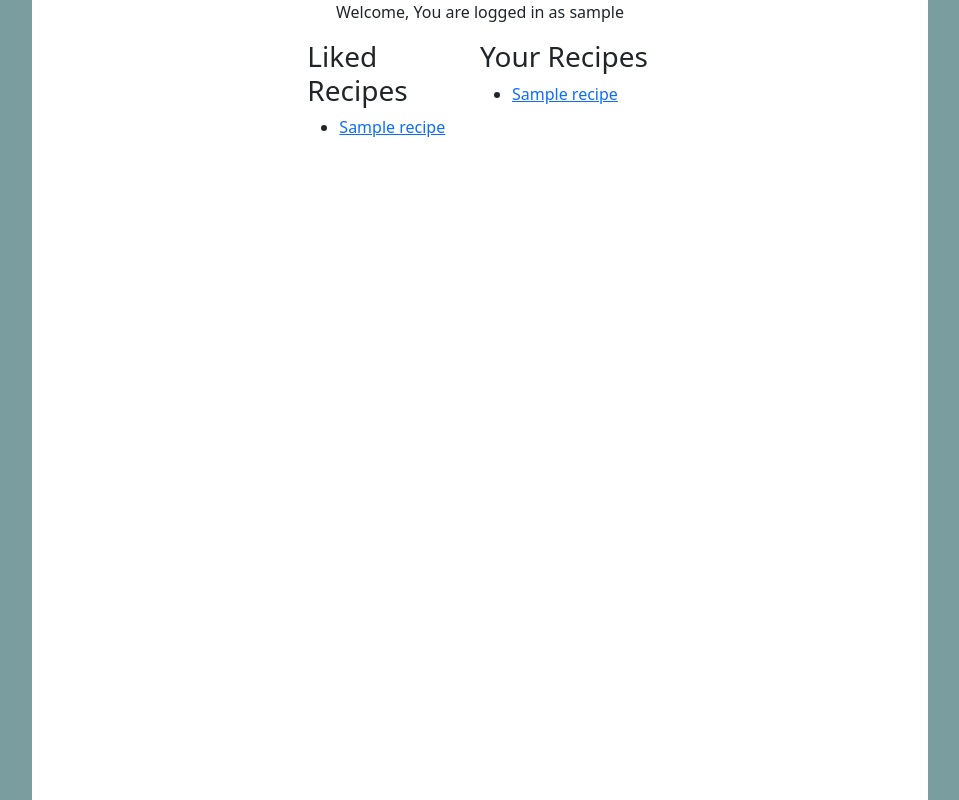
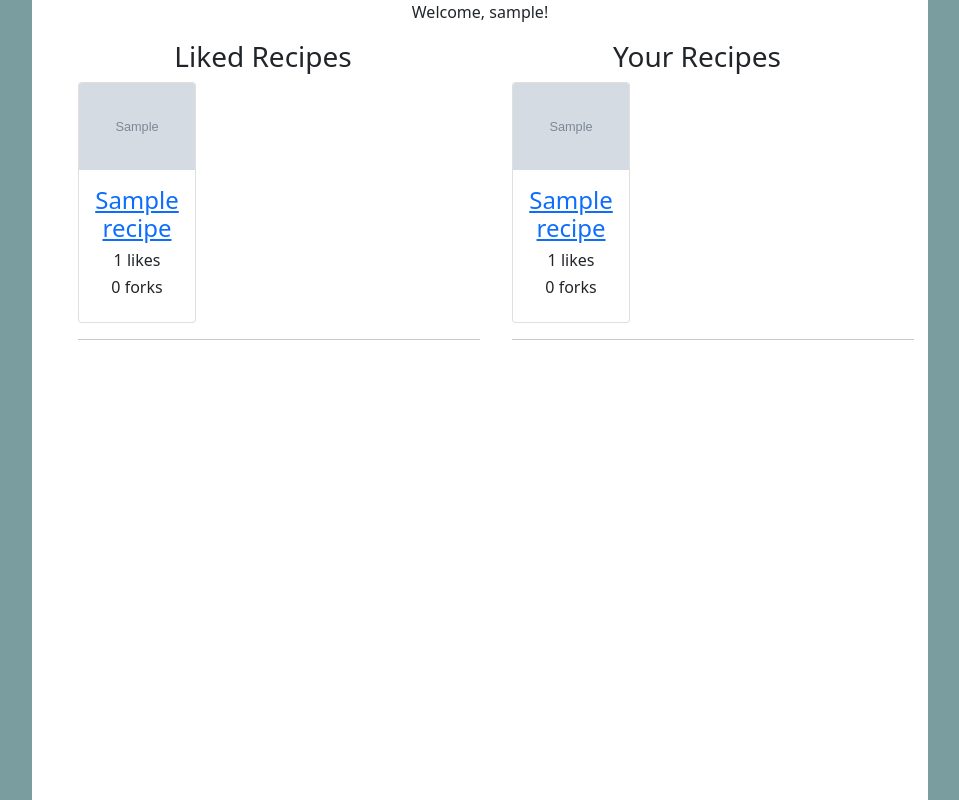
Before and after one commit to uva-cs3240-s22/group-project-A-04, a Django app: page /recipes/profile/ in a window 1280 px wide. Shown: the part 66-866 px from the top of the page, without its empty margins (160-1119 px from the left). Run offline with Django 4.2, Linux system fonts and the light colour scheme; a user stored in the database is signed in; tables that the repository leaves empty hold one stand-in row (values such as "Sample post"); grey boxes marked "Sample" are stand-in pictures; some libraries are stand-ins or nearby versions.

Commit message:
Update profile.html

```diff
--- a/recipes/templates/recipes/profile.html
+++ b/recipes/templates/recipes/profile.html
@@ -3,19 +3,46 @@
 {% load socialaccount %}
 {% if user.is_authenticated %}
 
+<style>
+h1 {text-align: center;}
+p {text-align: center;}
+div {text-align: center;}
+</style>
+
 <div class="d-flex flex-column align-items-center" style = "margin-left:15%; margin-right: 15%; background-color:white; height:100vh">
-  <p>Welcome, You are logged in as {{ user.username }}</p>
+  <p>Welcome, {{ user.username }}!</p>
  <div class="flexbox-container" style="display:flex;">
         <div class="sidebar" style="flex:1;">
+
             <h3>Liked Recipes</h3>
         {% if liked_recipe_list %}
 
     <ul>
         {% for recipe in liked_recipe_list %}
-            <li>
-              <a href="{% url 'recipes:detail' recipe.pk %}"> {{ recipe.recipe_name }} </a>
-
-            </li>
+            {% for image in recipe.recipeimage_set.all %}
+      {% if forloop.parentloop.counter0|divisibleby:3 %} <div class="row text-center"> {%  endif %}
+        <div class="col-md-4 d-flex justify-content-around align-items-center">
+            <div class="card card-custom-border" >
+                <!-- <img src="https://static.vecteezy.com/packs/media/components/global/search-explore-nav/img/vectors/term-bg-1-666de2d941529c25aa511dc18d727160.jpg" alt="">
+                 -->
+                {% if image.image %}
+				<img class="card-img-top" src="{{image.image.url}}" width = "fit" height = "fit" alt="Card image cap">
+				{% endif %}
+                <div class="card-body">
+					<div>
+						<h4><a class="card-title" href="/recipes/{{ recipe.id }}/">
+							{{ recipe.recipe_name }}
+						</a></h4>
+					</div>
+					<div class="card-information d-flex flex-column">
+						<h6>{{recipe.number_of_likes}} likes</h6>
+						<h6>{{recipe.number_of_forks}} forks</h6>
+					</div>
+                </div><!-- card body -->
+            </div><!-- card -->
+        </div><!-- col-md-4 -->
+  {%  if forloop.parentloop.counter|divisibleby:3 or forloop.parentloop.last %}</div><!-- row closing --><hr>{%  endif %}
+  {%  endfor %}
         {% endfor %}
     </ul>
   {% else %}
@@ -29,9 +56,30 @@
 
     <ul>
         {% for recipe in created_recipe_list %}
-            <li>
-              <a href="{% url 'recipes:detail' recipe.pk %}"> {{ recipe.recipe_name }} </a>
-            </li>
+            {% for image in recipe.recipeimage_set.all %}
+      {% if forloop.parentloop.counter0|divisibleby:3 %} <div class="row text-center"> {%  endif %}
+        <div class="col-md-4 d-flex justify-content-around align-items-center">
+            <div class="card card-custom-border" >
+                <!-- <img src="https://static.vecteezy.com/packs/media/components/global/search-explore-nav/img/vectors/term-bg-1-666de2d941529c25aa511dc18d727160.jpg" alt="">
+                 -->
+                {% if image.image %}
+				<img class="card-img-top" src="{{image.image.url}}" width = "fit" height = "fit" alt="Card image cap">
+				{% endif %}
+                <div class="card-body">
+					<div>
+						<h4><a class="card-title" href="/recipes/{{ recipe.id }}/">
+							{{ recipe.recipe_name }}
+						</a></h4>
+					</div>
+					<div class="card-information d-flex flex-column">
+						<h6>{{recipe.number_of_likes}} likes</h6>
+						<h6>{{recipe.number_of_forks}} forks</h6>
+					</div>
+                </div><!-- card body -->
+            </div><!-- card -->
+        </div><!-- col-md-4 -->
+  {%  if forloop.parentloop.counter|divisibleby:3 or forloop.parentloop.last %}</div><!-- row closing --><hr>{%  endif %}
+  {%  endfor %}
         {% endfor %}
     </ul>
   {% else %}
```
